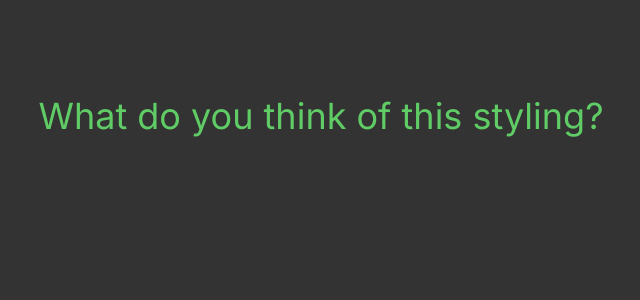
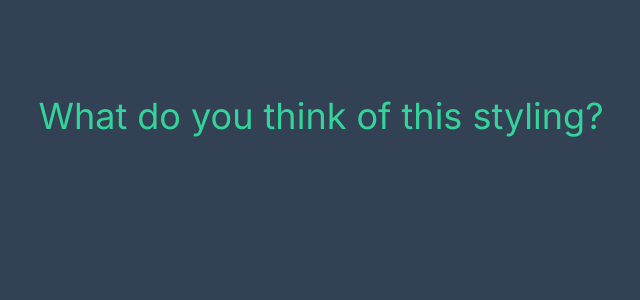
Before and after one commit to Waite-Development/Chat-App, a Next.js app in the folder apps/client/: page / in a window 1280 px wide. Shown: the top 300 px of the page, without its empty margins (319-959 px from the left). Built offline with nearby package versions, Linux system fonts and the light colour scheme.

Commit message:
feat/swap-font-and-tw-utils (#5)

```diff
--- a/apps/client/app/globals.css
+++ b/apps/client/app/globals.css
@@ -2,8 +2,8 @@
 @tailwind components;
 @tailwind utilities;
 
+@import url('https://fonts.googleapis.com/css2?family=Inter&display=swap');
+
 body {
-  color: theme('colors.emerald');
-  background: theme('colors.altGray');
-  font-family: theme('fontFamily.sans');
+    font-family: 'Inter', sans-serif;
 }
--- a/apps/client/app/layout.tsx
+++ b/apps/client/app/layout.tsx
@@ -5,8 +5,8 @@ import { Inter } from 'next/font/google'
 const inter = Inter({ subsets: ['latin'] })
 
 export const metadata: Metadata = {
-  title: 'Create Next App',
-  description: 'Generated by create next app',
+  title: 'Harmony Chat',
+  description: 'Encrypted Messaging App',
 }
 
 export default function RootLayout({
@@ -16,7 +16,9 @@ export default function RootLayout({
 }) {
   return (
     <html lang="en">
-      <body className={inter.className}>{children}</body>
+      <body className="text-emerald-400 bg-slate-700">
+        {children}
+      </body>
     </html>
   )
 }
--- a/apps/client/tailwind.config.ts
+++ b/apps/client/tailwind.config.ts
@@ -13,10 +13,6 @@ const config: Config = {
         'gradient-conic':
           'conic-gradient(from 180deg at 50% 50%, var(--tw-gradient-stops))',
       },
-      colors: {
-        'emerald': '#60cc66',
-        'altGray': '#333333',
-      },
       fontFamily: {
         'sans': ['Uni Sans', 'sans'],
       },
```
